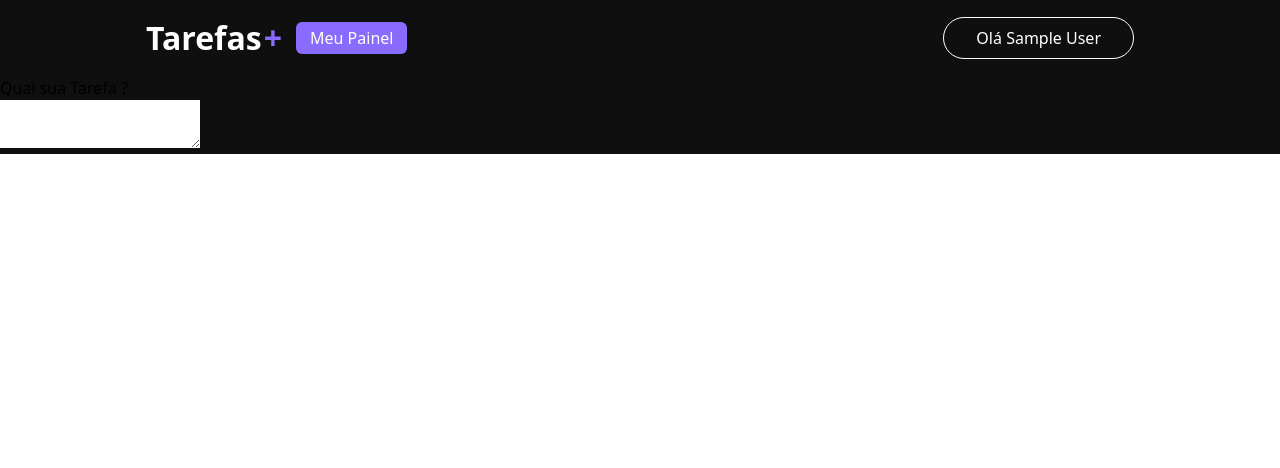
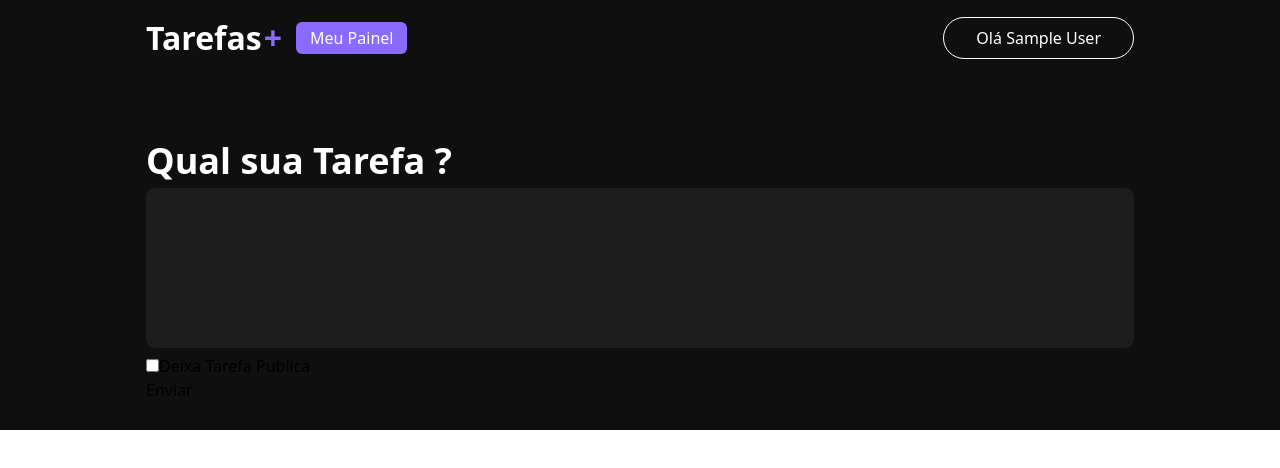
Before and after one commit to Dedee061/Tarefa-, a Next.js app: page /dashboard in a window 1280 px wide. Shown: the top 468 px of the page. Built offline with nearby package versions, Linux system fonts and the light colour scheme; no server answers; sample sign-in values are in the browser's storage.

Commit message:
estilizando a area de textarea

```diff
--- a/src/Components/TextArea/index.tsx
+++ b/src/Components/TextArea/index.tsx
@@ -1,7 +1,8 @@
 import React from 'react'
+import styles from './styles.module.css'
 
 export function TextArea() {
   return (
-    <textarea></textarea>
+    <textarea className={styles.textarea}></textarea>
   )
 }
--- /dev/null
+++ b/src/Components/TextArea/styles.module.css
@@ -0,0 +1,9 @@
+.textarea{
+    width: 100%;
+    resize: none;
+    height: 160px;
+    border-radius: 9px;
+    padding: 9px;
+    background-color: #1d1d1d;
+    color: aliceblue;
+}
--- a/src/app/dashboard/page.tsx
+++ b/src/app/dashboard/page.tsx
@@ -30,13 +30,19 @@ export default function dashboard() {
       <title>Meu Painel de tarefas</title>
       <div className={styles.container}>
         <main className={styles.main}>
-            <section className={styles.content}>
-              <div className={styles.contentForm}>
-                <h1 className={styles.title}>Qual sua Tarefa ?</h1>
-
-                <TextArea/>
-              </div>
-            </section>
+          <section className={styles.content}>
+            <div className={styles.contentForm}>
+              <h1 className={styles.title}>Qual sua Tarefa ?</h1>
+              <form>
+                <TextArea />
+                <div className={styles.checkboxarea}>
+                  <input type="checkbox" className={styles.checkbox} />
+                  <label htmlFor="">Deixa Tarefa Publica</label>
+                </div>
+                <button type='submit' className={styles.button}>Enviar</button>
+              </form>
+            </div>
+          </section>
         </main>
       </div>
     </>
--- a/src/app/dashboard/styles.module.css
+++ b/src/app/dashboard/styles.module.css
@@ -1,3 +1,24 @@
 .container{
+width: 100%;
+}
+
+.content{
     background-color: #0f0f0f;
+    width: 100%;
+    display: flex;
+    align-items: center;
+    justify-content: center;
 }
+
+.contentForm{
+    max-width: 1024px;
+    width: 100%;
+    padding: 0 18px;
+    padding-bottom: 28px;
+    margin-top: 58px;
+}
+.title{
+    color: #ffffff;
+    font-size: 36px;
+    font-weight: bold;
+}
```
Also changed, not shown: src/Components/TextArea/styles.modules.css (deleted).
